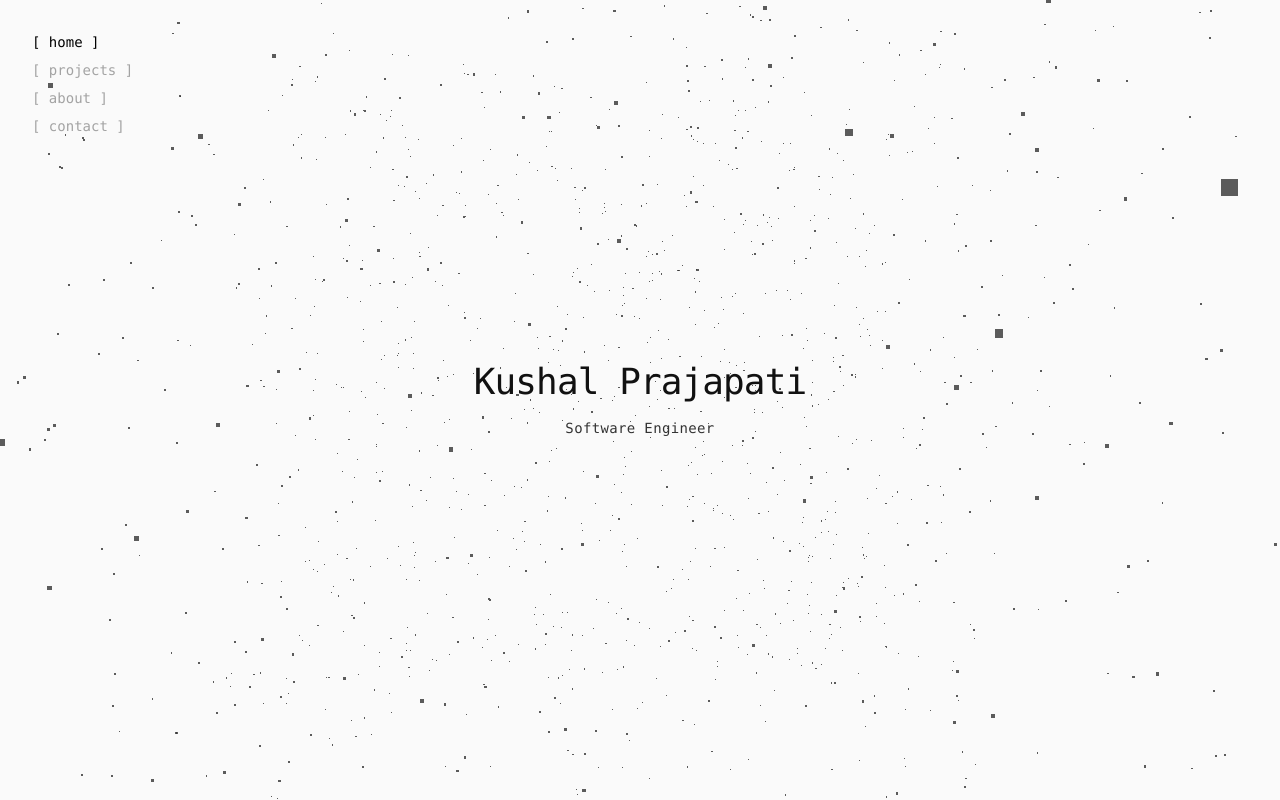
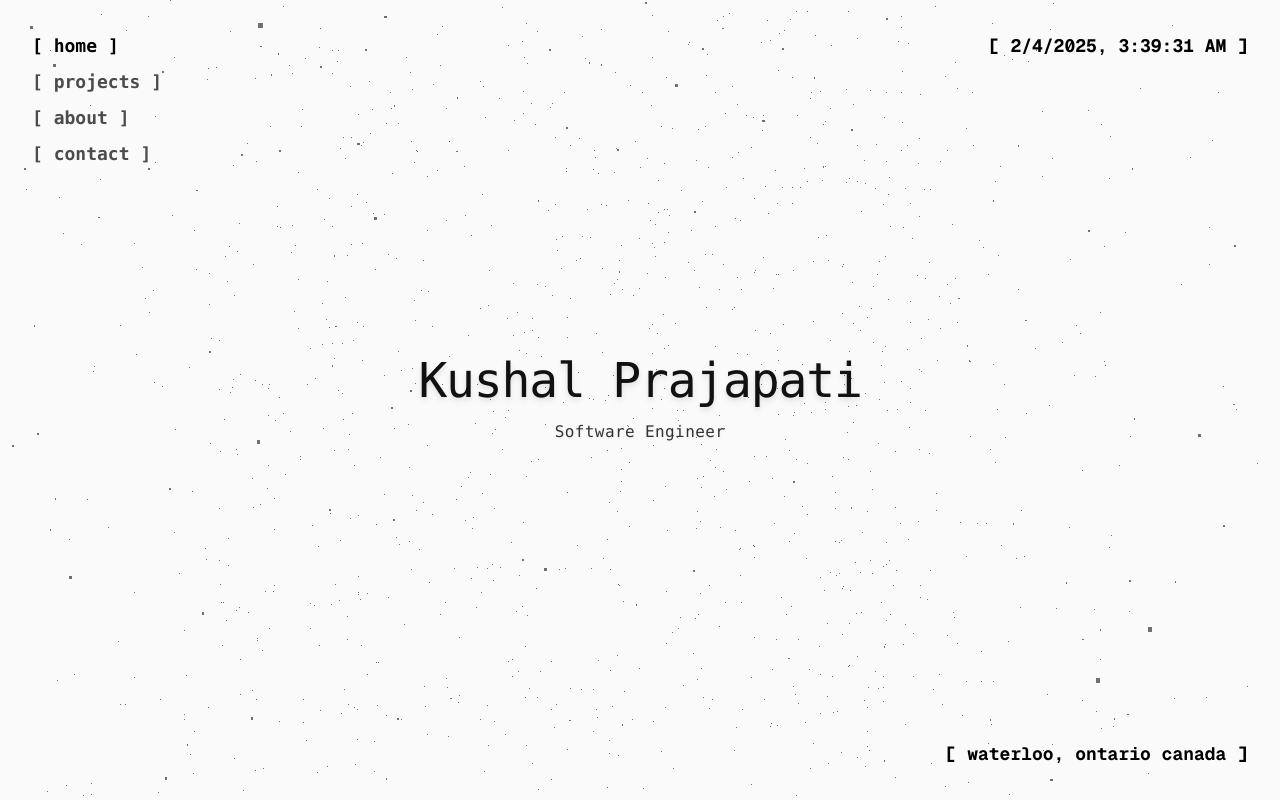
Before and after one commit to KushalPraja/portfolio, a Next.js app: page / in a window 1280 px wide. Built offline with nearby package versions, Linux system fonts and the light colour scheme.

Commit message:
Enhance page titles with larger font sizes and drop shadows, update particle count and position generation in Background component, and add current time and location display in Navigation component

```diff
--- a/app/about/page.tsx
+++ b/app/about/page.tsx
@@ -9,7 +9,7 @@ export default function About() {
         animate={{ opacity: 1 }}
         className="text-center font-mono"
       >
-        <h1 className="text-3xl text-[#111111]">About Me</h1>
+        <h1 className="text-4xl text-[#111111] drop-shadow-md">About Me</h1>
       </motion.div>
     </div>
   );
--- a/app/contact/page.tsx
+++ b/app/contact/page.tsx
@@ -9,7 +9,7 @@ export default function Contact() {
         animate={{ opacity: 1 }}
         className="text-center font-mono"
       >
-        <h1 className="text-3xl text-[#111111]">Contact</h1>
+        <h1 className="text-4xl text-[#111111] drop-shadow-md">Contact</h1>
       </motion.div>
     </div>
   );
--- a/app/page.tsx
+++ b/app/page.tsx
@@ -18,7 +18,7 @@ export default function Home() {
           className="text-center font-mono"
         >
           <motion.h1
-            className="text-4xl mb-4 tracking-tight text-[#111111] font-medium"
+            className="text-5xl mb-4 tracking-tight text-[#111111] font-medium drop-shadow-md"
             initial={{ opacity: 0 }}
             animate={{ opacity: 1 }}
             transition={{ delay: 0.2 }}
@@ -26,7 +26,7 @@ export default function Home() {
             Kushal Prajapati
           </motion.h1>
           <motion.p
-            className="text-[#333333] text-sm tracking-wide"
+            className="text-[#333333] text-base tracking-wide drop-shadow-sm"
             initial={{ opacity: 0 }}
             animate={{ opacity: 1 }}
             transition={{ delay: 0.3 }}
--- a/app/projects/page.tsx
+++ b/app/projects/page.tsx
@@ -9,7 +9,7 @@ export default function Projects() {
         animate={{ opacity: 1 }}
         className="text-center font-mono"
       >
-        <h1 className="text-3xl text-[#111111]">Projects</h1>
+        <h1 className="text-4xl text-[#111111] drop-shadow-md">Projects</h1>
       </motion.div>
     </div>
   );
--- a/components/Background.tsx
+++ b/components/Background.tsx
@@ -17,14 +17,18 @@ export default function Background() {
 
     // Create points with initial positions
     const geometry = new THREE.BufferGeometry();
-    const particleCount = 2000;
+    const particleCount = 2500;
     const positions = new Float32Array(particleCount * 3);
     const originalPositions = new Float32Array(particleCount * 3);
 
     for (let i = 0; i < particleCount * 3; i += 3) {
-      const x = (Math.random() - 0.5) * 10;
-      const y = (Math.random() - 0.5) * 10;
-      const z = (Math.random() - 0.5) * 10;
+      let x, y, z;
+      // Keep generating random positions until they're not too close to the center
+      do {
+        x = (Math.random() - 0.5) * 15;
+        y = (Math.random() - 0.5) * 15;
+        z = (Math.random() - 0.5) * 15;
+      } while (Math.sqrt(x * x + y * y + z * z) < 2);
 
       positions[i] = x;
       positions[i + 1] = y;
@@ -37,10 +41,10 @@ export default function Background() {
 
     geometry.setAttribute('position', new THREE.BufferAttribute(positions, 3));
     const material = new THREE.PointsMaterial({
-      size: 0.02,
+      size: 0.015,
       color: '#333333',
       transparent: true,
-      opacity: 0.8
+      opacity: 0.7
     });
 
     const points = new THREE.Points(geometry, material);
--- a/components/Navigation.tsx
+++ b/components/Navigation.tsx
@@ -2,6 +2,7 @@
 import { usePathname } from "next/navigation";
 import Link from "next/link";
 import { motion } from "framer-motion";
+import { useEffect, useState } from "react";
 
 const routes = [
   { path: "/", label: "home" },
@@ -12,8 +13,19 @@ const routes = [
 
 export default function Navigation() {
   const pathname = usePathname();
+  const [time, setTime] = useState("");
+
+  useEffect(() => {
+    const updateTime = () => {
+      setTime(new Date().toLocaleString());
+    };
+    updateTime();
+    const interval = setInterval(updateTime, 1000);
+    return () => clearInterval(interval);
+  }, []);
 
   return (
+    <>
       <motion.nav
         className="fixed top-8 left-8 flex flex-col gap-2 font-mono text-sm"
         initial={{ opacity: 0, x: -20 }}
@@ -24,13 +36,30 @@ export default function Navigation() {
           <Link
             key={route.path}
             href={route.path}
-          className={`hover:text-black transition-colors ${
-            pathname === route.path ? "text-black" : "text-neutral-400"
+            className={`text-lg font-bold transition-colors ${
+              pathname === route.path ? "text-black" : "text-black/70"
             }`}
           >
             [ {route.label} ]
           </Link>
         ))}
       </motion.nav>
+      <motion.div
+        className="fixed top-8 right-8 text-lg font-bold text-black"
+        initial={{ opacity: 0, x: 20 }}
+        animate={{ opacity: 1, x: 0 }}
+        transition={{ delay: 0.2 }}
+      >
+        {time && `[ ${time} ]`}
+      </motion.div>
+      <motion.div
+        className="fixed bottom-8 right-8 text-lg font-bold text-black"
+        initial={{ opacity: 0, x: 20 }}
+        animate={{ opacity: 1, x: 0 }}
+        transition={{ delay: 0.2 }}
+      >
+        [ waterloo, ontario canada ]
+      </motion.div>
+    </>
   );
 }
```
Lines whose indentation alone changed are shown as unchanged.
